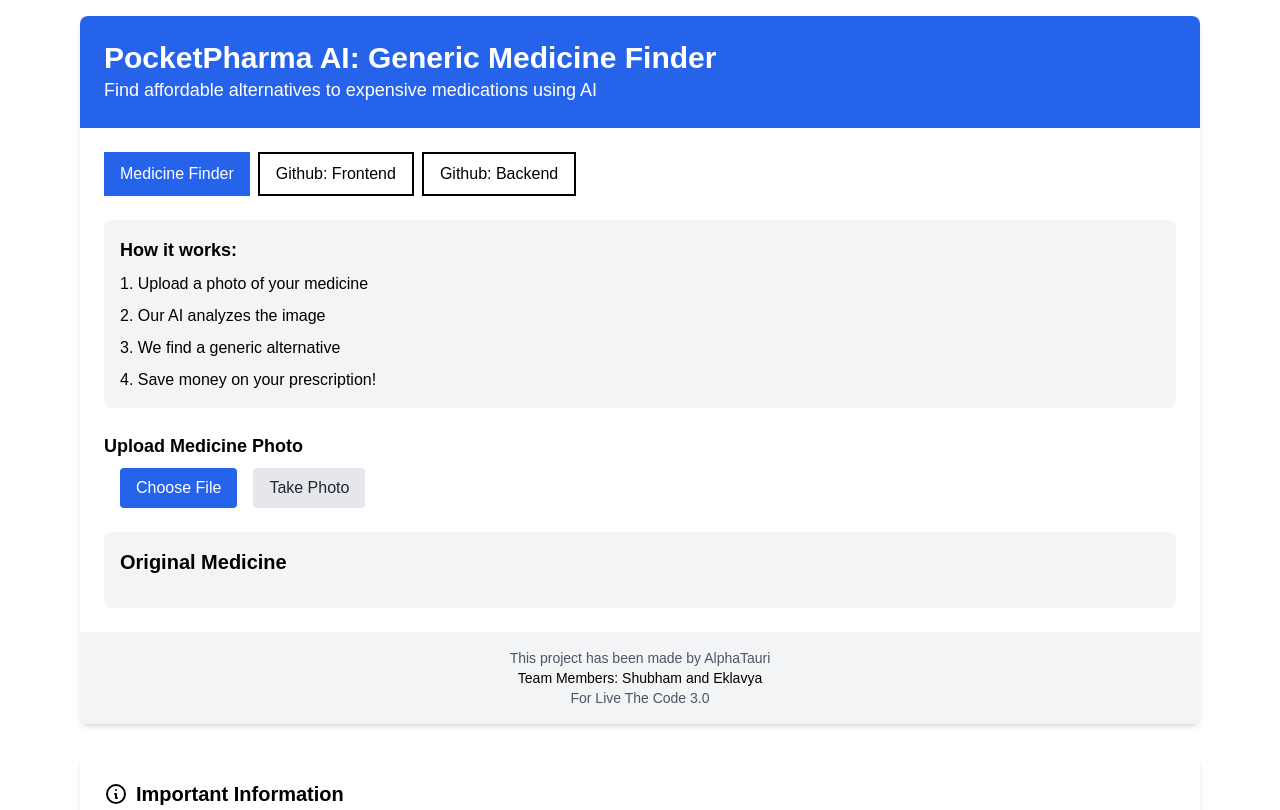
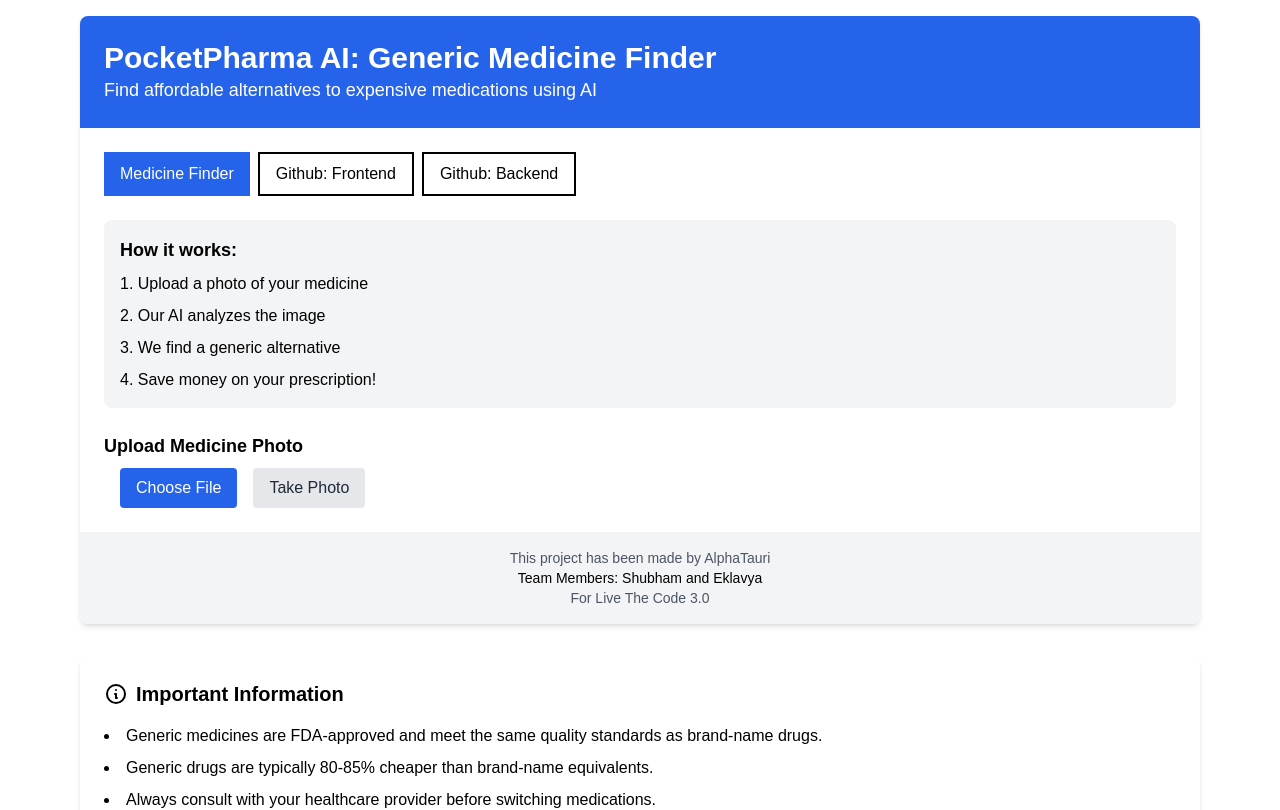
Before and after one commit to Shub3am/PocketPharma-Frontend, a Next.js app: page / in a window 1280 px wide. Shown: the top 810 px of the page. Built offline with nearby package versions, Linux system fonts and the light colour scheme.

Commit message:
added fallsafe

```diff
--- a/app/page.tsx
+++ b/app/page.tsx
@@ -170,7 +170,7 @@ export default function GenericMedicineFinder() {
               <p className="text-red-500 bg-red-100 p-3 rounded-lg">{error}</p>
             )}
 
-            {nonGeneric && (
+            {genericMedicine && nonGeneric && (
               <div className="mt-4 space-y-4 bg-gray-100 p-4 rounded-lg">
                 <h3 className="text-xl font-semibold">Original Medicine</h3>
                 <div className="block items-center ">
@@ -185,7 +185,7 @@ export default function GenericMedicineFinder() {
               </div>
             )}
 
-            {genericMedicine && (
+            {genericMedicine && displayGeneric && (
               <div className="mt-4 space-y-4 bg-gray-100 p-4 rounded-lg">
                 <h3 className="text-xl font-semibold">
                   Generic Alternative Found!
```
